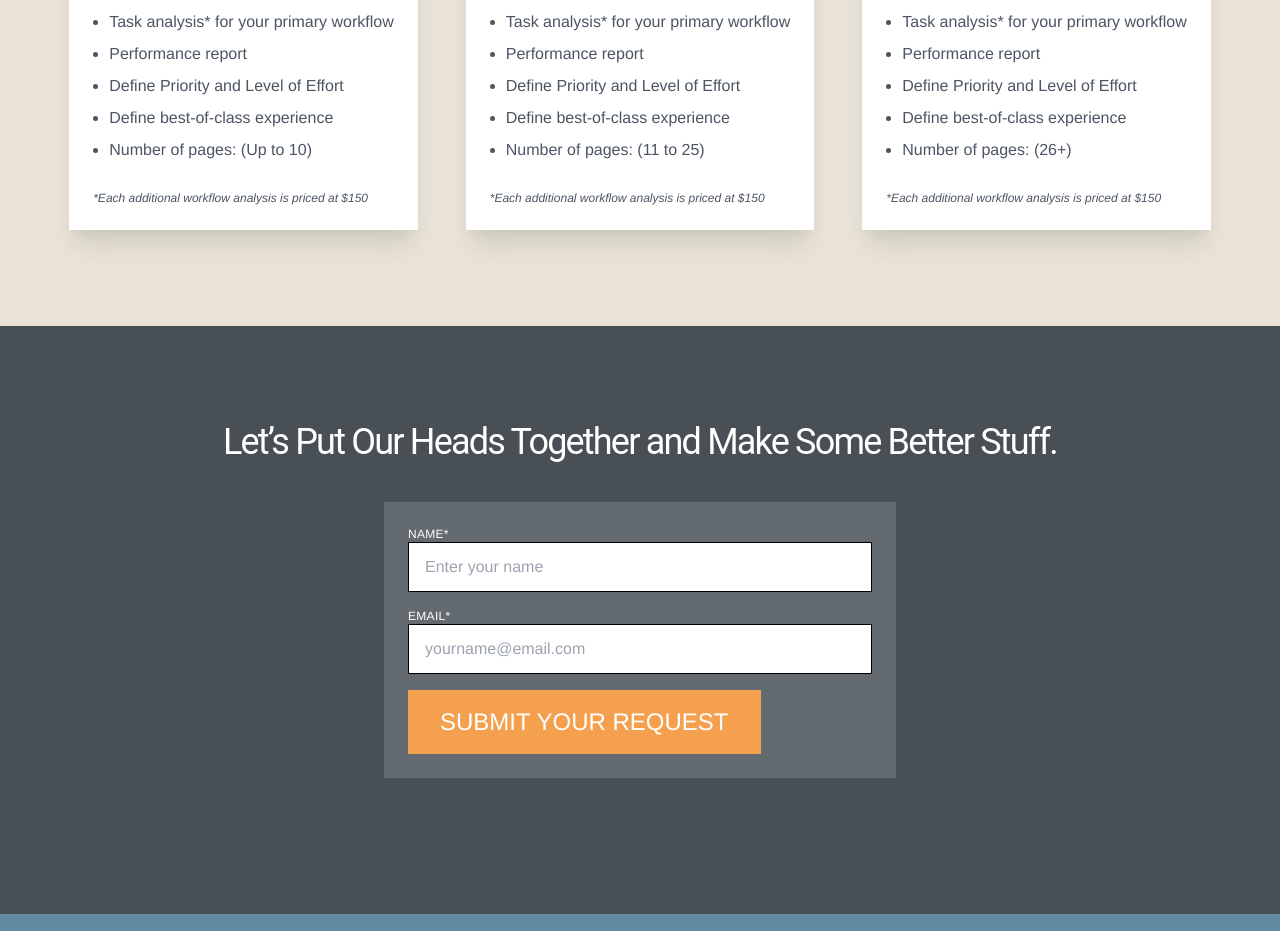
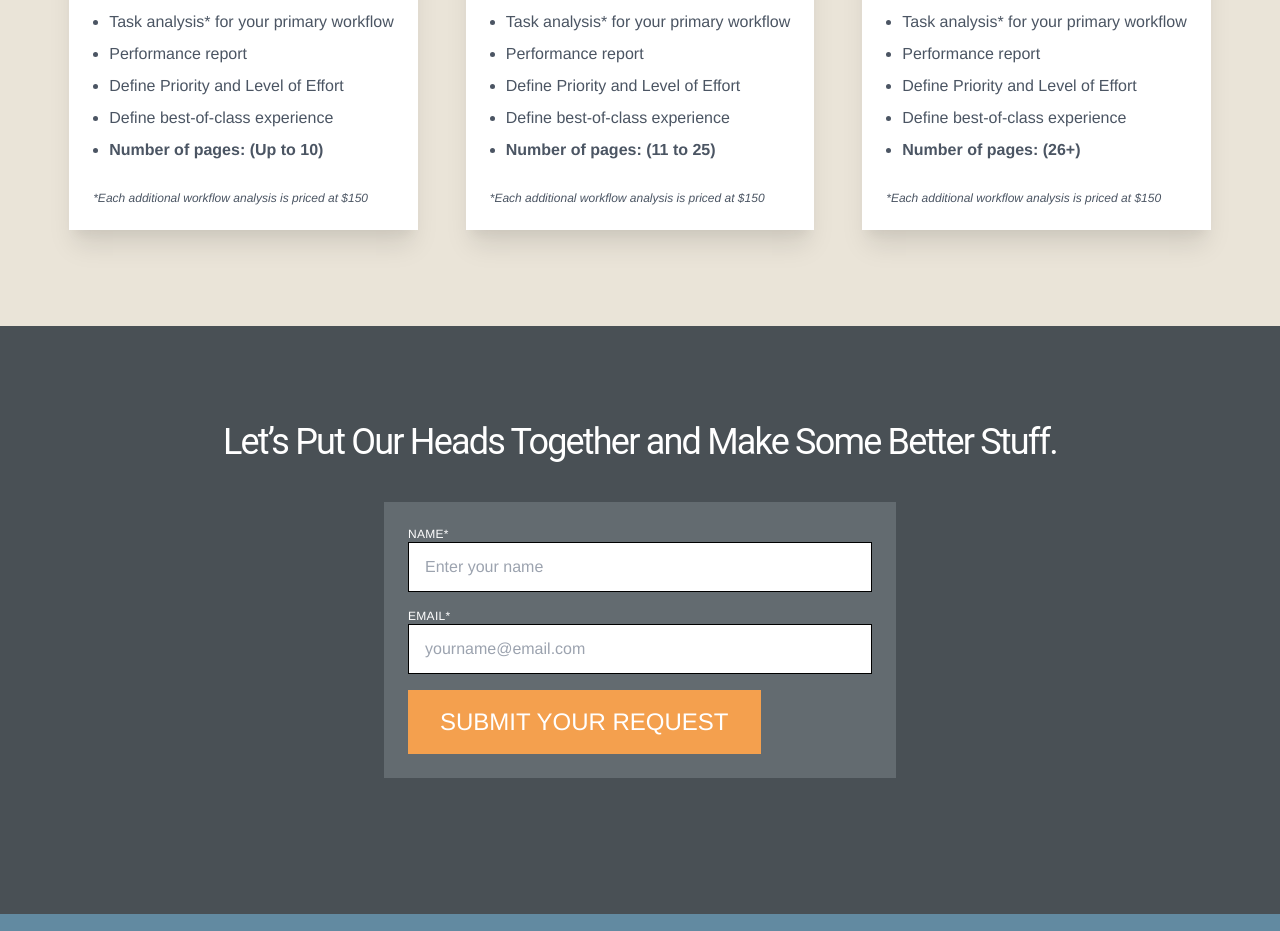
Before and after one commit to rogerkatona/blue-prospect-design, a Next.js app: page /campaign/ux-audit in a window 1280 px wide. Shown: the part 5000-5931 px from the top of the page. Built offline with nearby package versions, Linux system fonts and the light colour scheme; what aws-amplify would draw is missing.

Commit message:
Set "number of pages" to bold in campaignPriceItem.js

```diff
--- a/components/campaignPriceItem.js
+++ b/components/campaignPriceItem.js
@@ -28,7 +28,9 @@ const CampaignPriceItem = props => {
                     footnote={item.footnote}
                     list={
                         item.list.map((list) =>
-                            <li key={list.list}>
+                            <li
+                                key={list.list}
+                                className={`${list.startsWith('Number') ? 'font-bold' : ''}`}>
                                 {list}
                             </li>
                         )
```
